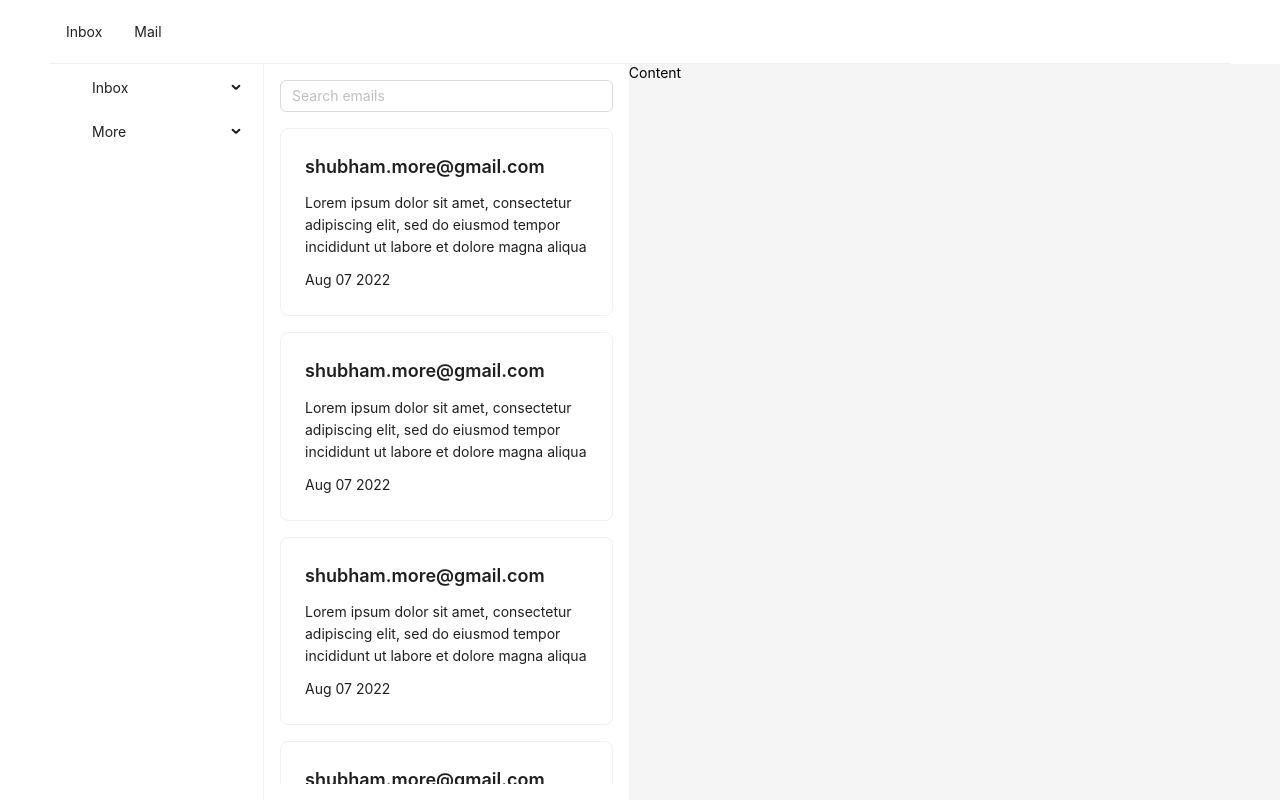
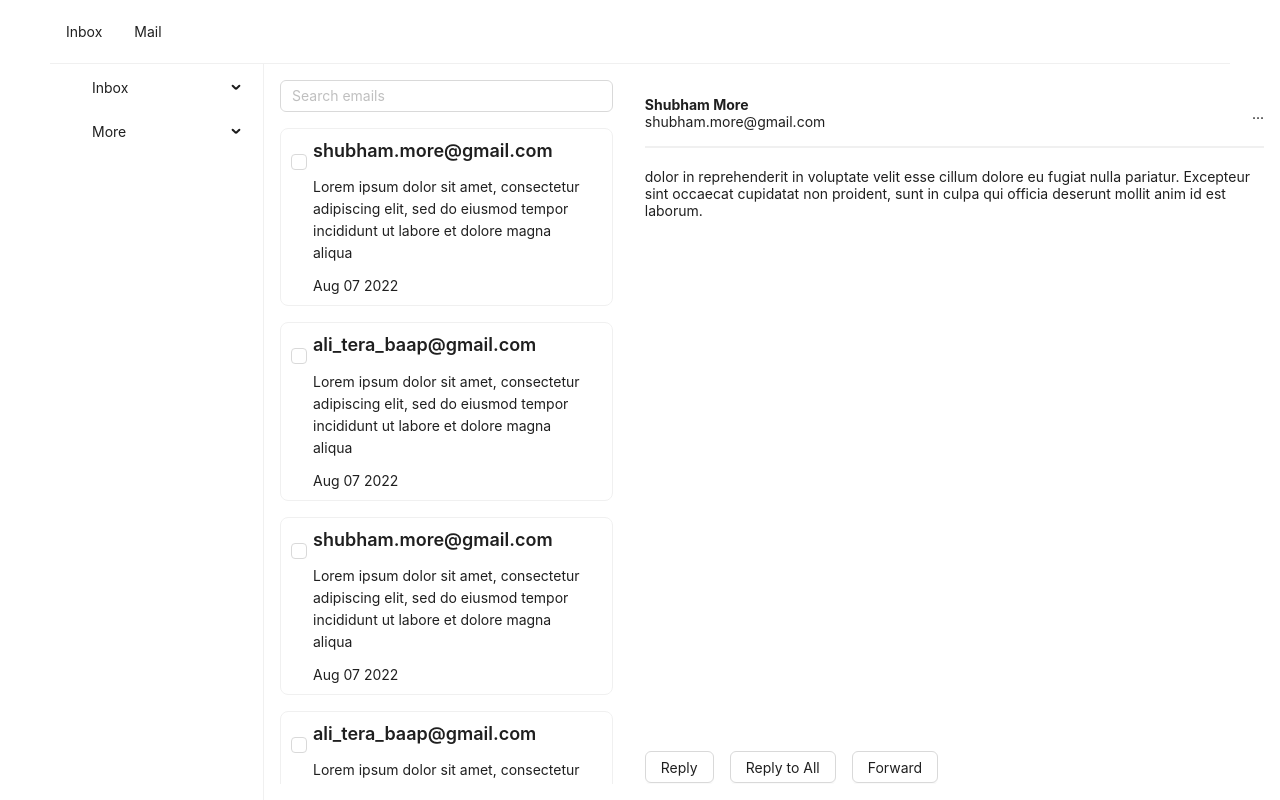
Before and after one commit to reza-hussain/shubmail-app, a React (Create React App) app: page / in a window 1280 px wide. Built offline with nearby package versions, Linux system fonts and the light colour scheme.

Commit message:
Added: Reply email box UI

```diff
--- a/package.json
+++ b/package.json
@@ -3,6 +3,7 @@
   "version": "0.1.0",
   "private": true,
   "dependencies": {
+    "@ant-design/icons": "^5.4.0",
     "@testing-library/jest-dom": "^5.17.0",
     "@testing-library/react": "^13.4.0",
     "@testing-library/user-event": "^13.5.0",
--- a/src/antd.css
+++ b/src/antd.css
@@ -8,4 +8,9 @@
   justify-content: flex-start;
   align-items: flex-start;
   gap: 0.7rem;
+  padding: 0.5rem 2rem;
 }
+
+.mailCardActive {
+  border: 1px solid #108ee9 !important;
+}
--- /dev/null
+++ b/src/constants/email.js
@@ -0,0 +1,26 @@
+export const sampleEmails = [
+  {
+    id: 0,
+    email: "shubham.more@gmail.com",
+  },
+  {
+    id: 1,
+    email: "ali_tera_baap@gmail.com",
+  },
+  {
+    id: 2,
+    email: "shubham.more@gmail.com",
+  },
+  {
+    id: 3,
+    email: "ali_tera_baap@gmail.com",
+  },
+  {
+    id: 4,
+    email: "shubham.more@gmail.com",
+  },
+  {
+    id: 5,
+    email: "ali_tera_baap@gmail.com",
+  },
+];
--- a/src/containers/Mailbox/index.jsx
+++ b/src/containers/Mailbox/index.jsx
@@ -1,13 +1,31 @@
-import React from "react";
-import { Card, Flex, Input, Layout, Menu } from "antd";
+import React, { useState } from "react";
+import {
+  Button,
+  Card,
+  Checkbox,
+  Dropdown,
+  Flex,
+  Input,
+  Layout,
+  Menu,
+  Space,
+} from "antd";
+
+import { sampleEmails } from "../../constants/email";
 
 // styles
 import "antd/es/layout/style/index";
 import { useSidebarItems } from "../../constants/sidebar";
+import MessageBox from "../MessageBox";
 
-const { Header, Sider } = Layout;
+const { Header, Sider, Content } = Layout;
 
 const Mailbox = () => {
+  const [messageOpen, setMessageOpen] = useState(false);
+  const sidebarItems = useSidebarItems([]);
+  const [activeEmail, setActiveEmail] = useState("");
+  const [checkedEmails, setCheckedEmails] = useState([]);
+
   const navItems = [
     {
       label: "Inbox",
@@ -17,7 +35,27 @@ const Mailbox = () => {
     },
   ];
 
-  const sidebarItems = useSidebarItems([]);
+  const menuItems = [
+    {
+      label: "Mark as unread",
+      onClick: () => alert("hello"),
+    },
+    {
+      label: "Delete email",
+      onClick: () => alert("hello"),
+    },
+  ];
+
+  const handleCheckbox = (id) => {
+    const emailExists =
+      checkedEmails?.filter((item) => item === id)?.length > 0;
+
+    if (emailExists) {
+      setCheckedEmails(checkedEmails?.filter((item) => item !== id));
+    } else {
+      setCheckedEmails((prev) => [...prev, id]);
+    }
+  };
 
   return (
     <Layout className="w-full bg-white h-screen max-h-screen">
@@ -55,11 +93,20 @@ const Mailbox = () => {
           <Layout className="max-w-[30%] bg-white h-full p-4">
             <Flex className="h-full overflow-scroll gap-4" vertical>
               <Input placeholder="Search emails" />
-              {[1, 2, 3, 4].map(() => (
-                <Card className="mailCard cursor-pointer">
-                  <h4 className="text-lg font-semibold">
-                    shubham.more@gmail.com
-                  </h4>
+              {sampleEmails.map((email) => (
+                <Card
+                  className={`mailCard cursor-pointer ${
+                    activeEmail === email.id ? "mailCardActive" : ""
+                  }`}
+                  onClick={() => setActiveEmail(email.id)}
+                >
+                  <Checkbox
+                    onClick={(e) => e.stopPropagation()}
+                    onChange={(e) => handleCheckbox(email.id)}
+                    checked={checkedEmails?.some((item) => item === email.id)}
+                    className="absolute left-[10px] top-[22px] z-10"
+                  />
+                  <h4 className="text-lg font-semibold">{email.email} </h4>
                   <p>
                     Lorem ipsum dolor sit amet, consectetur adipiscing elit, sed
                     do eiusmod tempor incididunt ut labore et dolore magna
@@ -70,7 +117,70 @@ const Mailbox = () => {
               ))}
             </Flex>
           </Layout>
-          <Layout className="max-w-[60%]">Content</Layout>
+          <Layout className="max-w-[60%] p-4 bg-white h-full">
+            <Content className="w-full flex justify-center items-start h-full overflow-auto">
+              <div className="w-full flex flex-col justify-start items-start h-full gap-5">
+                {/* MAIL HEADER */}
+                <div className="w-full py-4 flex justify-between items-center border-0 border-solid border-b-2 border-[rgba(5,5,5,0.06)]">
+                  <div className="w-full flex flex-col justify-start items-start ">
+                    <h4>Shubham More</h4>
+                    <p>shubham.more@gmail.com</p>
+                  </div>
+                  <Dropdown
+                    className="cursor-pointer"
+                    menu={{
+                      items: menuItems,
+                    }}
+                    trigger={["click"]}
+                  >
+                    <Space>...</Space>
+                  </Dropdown>
+                </div>
+                {/* EMAIL BODY */}
+                <div className="basis-[80%] border">
+                  dolor in reprehenderit in voluptate velit esse cillum dolore
+                  eu fugiat nulla pariatur. Excepteur sint occaecat cupidatat
+                  non proident, sunt in culpa qui officia deserunt mollit anim
+                  id est laborum.
+                </div>
+
+                {/* REPLY BOX */}
+                {messageOpen && (
+                  <MessageBox
+                    messageOpen={messageOpen}
+                    setMessageOpen={setMessageOpen}
+                  />
+                )}
+
+                <div className="w-full flex justify-start items-center gap-4">
+                  {!messageOpen ? (
+                    <>
+                      {" "}
+                      <Button onClick={() => setMessageOpen(true)}>
+                        Reply
+                      </Button>
+                      <Button onClick={() => setMessageOpen(true)}>
+                        Reply to All
+                      </Button>
+                      <Button onClick={() => setMessageOpen(true)}>
+                        Forward
+                      </Button>
+                    </>
+                  ) : (
+                    <>
+                      {" "}
+                      <Button onClick={() => setMessageOpen(true)}>
+                        Send Email
+                      </Button>
+                      <Button onClick={() => setMessageOpen(true)}>
+                        Discard
+                      </Button>
+                    </>
+                  )}
+                </div>
+              </div>
+            </Content>
+          </Layout>
         </Layout>
       </div>
     </Layout>
--- /dev/null
+++ b/src/containers/MessageBox/index.jsx
@@ -0,0 +1,86 @@
+import { Input, Tag } from "antd";
+import Close from "@ant-design/icons/CloseOutlined";
+import React, { useState } from "react";
+import { v4 as uuidv4 } from "uuid";
+const { TextArea } = Input;
+
+const MessageBox = ({ setMessageOpen }) => {
+  const [emails, setEmails] = useState([
+    {
+      name: "shubham.more@gmail.com",
+      id: "0",
+    },
+    {
+      name: "ali_tera_baap@gmail.com",
+      id: "1",
+    },
+  ]);
+
+  const [inputVal, setInputVal] = useState("");
+  const [subject, setSubject] = useState("");
+  const [error, setError] = useState(false);
+
+  const onEmailSubmit = (e) => {
+    const emailRegex =
+      /^(([^<>()\[\]\\.,;:\s@"]+(\.[^<>()\[\]\\.,;:\s@"]+)*)|(".+"))@((\[[0-9]{1,3}\.[0-9]{1,3}\.[0-9]{1,3}\.[0-9]{1,3}\])|(([a-zA-Z\-0-9]+\.)+[a-zA-Z]{2,}))$/;
+    if (e.key === "Enter") {
+      if (emailRegex.test(e.target.value)) {
+        setEmails((prev) => [
+          ...prev,
+          {
+            name: e.target.value,
+            id: uuidv4(),
+          },
+        ]);
+
+        setInputVal("");
+        setError(false);
+      } else {
+        setError(true);
+      }
+    }
+  };
+
+  const handleTagRemove = (tagId) => {
+    const updatedEmails = emails?.filter((email) => email.id !== tagId);
+
+    setEmails(updatedEmails);
+  };
+
+  return (
+    <div
+      className={`w-full relative flex flex-col justify-start items-start border-solid border-[rgba(5,5,5,0.06)] p-4`}
+    >
+      <span
+        className="absolute right-5 top-5 cursor-pointer z-50"
+        onClick={() => setMessageOpen(false)}
+      >
+        <Close />
+      </span>
+      <div className="w-full relative flex flex-wrap justify-start items-center gap-x-1 gap-y-4">
+        <div className="basis-full">To</div>
+        {emails?.map((email) => (
+          <Tag closeIcon onClose={() => handleTagRemove(email.id)}>
+            {email.name}
+          </Tag>
+        ))}
+        <Input
+          onKeyDown={onEmailSubmit}
+          placeholder="Add email"
+          value={inputVal}
+          onChange={(e) => setInputVal(e.target.value)}
+          status={error ? "error" : ""}
+        />
+
+        <Input
+          placeholder="Enter subject"
+          value={subject}
+          onChange={(e) => setSubject(e.target.value)}
+        />
+        <TextArea placeholder="Enter message" style={{ height: 250 }} />
+      </div>
+    </div>
+  );
+};
+
+export default MessageBox;
```
Also changed, not shown: 1 other file (tests, documents, lock files or other folders).
